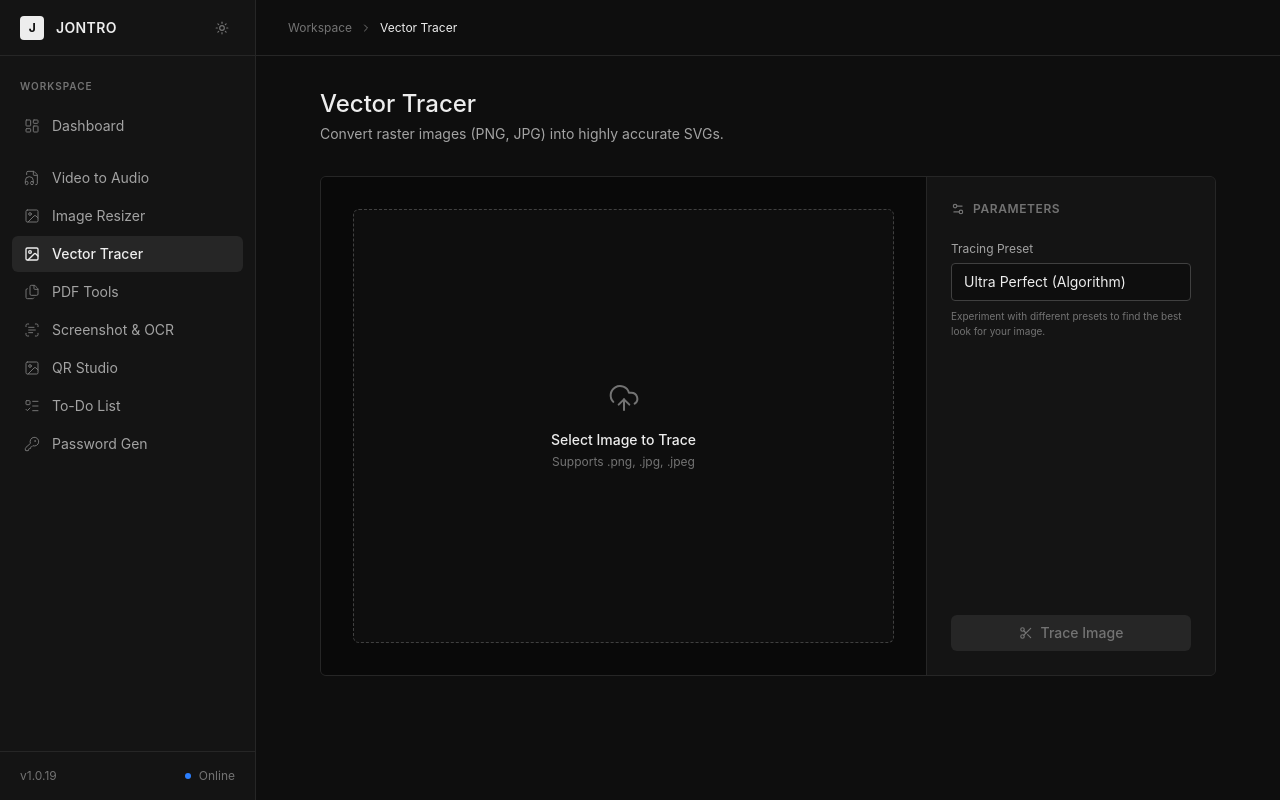
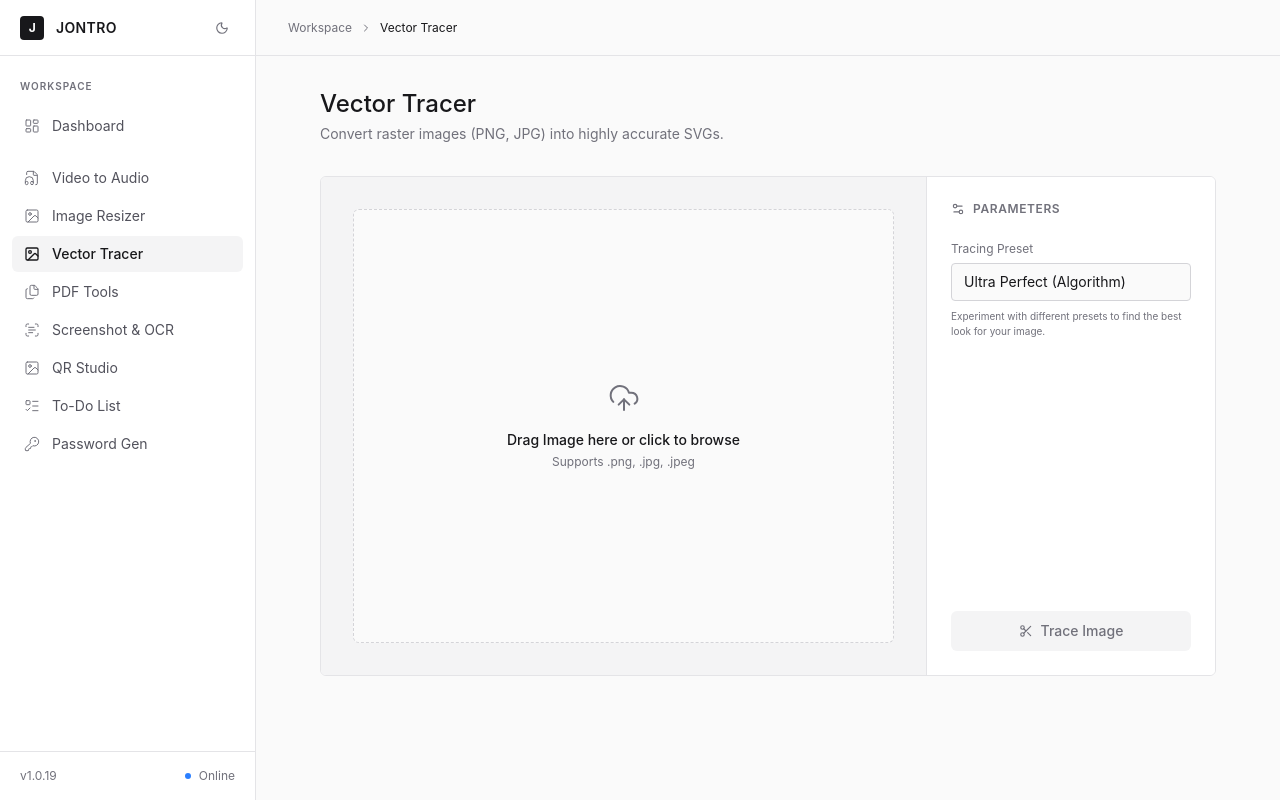
Before and after one commit to zihaaaad/Jontro, a React (Vite) app: page / in a window 1280 px wide. Both pictures are taken after a click on the button "Vector Tracer". Built offline with nearby package versions, Linux system fonts and the light colour scheme.

Commit message:
feat: pro vector tracer overhaul, UX fixes, drag and drop

```diff
--- a/src/App.tsx
+++ b/src/App.tsx
@@ -20,7 +20,8 @@ function App() {
   const [isBooting, setIsBooting] = useState(true);
   const [isDark, setIsDark] = useState(() => {
     const saved = localStorage.getItem('jontro-theme');
-    return saved ? saved === 'dark' : true;
+    if (saved) return saved === 'dark';
+    return window.matchMedia('(prefers-color-scheme: dark)').matches;
   });
 
   useEffect(() => {
@@ -71,7 +72,7 @@ function App() {
       />
 
       {/* Sidebar */}
-      <div className="w-16 md:w-64 bg-white dark:bg-[#141414] border-r border-zinc-200 dark:border-[#262626] flex flex-col z-10 shrink-0 transition-none">
+      <div className="w-16 md:w-64 bg-white dark:bg-[#141414] border-r border-zinc-200 dark:border-[#262626] flex flex-col z-10 shrink-0 transition-all duration-300 ease-in-out">
         {/* App Header */}
         <div className="h-14 flex items-center justify-center md:justify-between px-0 md:px-5 border-b border-zinc-200 dark:border-[#262626]">
           <div className="flex items-center">
@@ -82,9 +83,9 @@ function App() {
           </div>
           <button
             onClick={() => setIsDark(!isDark)}
-            className="hidden md:flex p-1.5 rounded-md text-zinc-500 hover:text-zinc-900 dark:text-[#737373] dark:hover:text-[#ededed] hover:bg-zinc-100 dark:hover:bg-[#262626] transition-none"
+            className="hidden md:flex p-1.5 rounded-md text-zinc-500 hover:text-zinc-900 dark:text-[#737373] dark:hover:text-[#ededed] hover:bg-zinc-100 dark:hover:bg-[#262626] transition-all duration-200 hover:scale-110 active:scale-95"
           >
-            {isDark ? <Sun size={14} /> : <Moon size={14} />}
+            {isDark ? <Sun size={14} className="animate-in fade-in spin-in-12" /> : <Moon size={14} className="animate-in fade-in spin-in-12" />}
           </button>
         </div>
 
@@ -98,7 +99,7 @@ function App() {
             <button
               onClick={() => setActiveTab('home')}
               title="Dashboard"
-              className={`w-full flex items-center justify-center md:justify-start px-3 py-3 md:py-2 rounded-md text-sm transition-none mb-4 ${
+              className={`w-full flex items-center justify-center md:justify-start px-3 py-3 md:py-2 rounded-md text-sm transition-all duration-200 hover:translate-x-1 mb-4 ${
                 activeTab === 'home'
                   ? 'bg-zinc-100 text-zinc-900 dark:bg-[#262626] dark:text-[#ededed]'
                   : 'hover:bg-zinc-50 text-zinc-600 hover:text-zinc-900 dark:hover:bg-[#1f1f1f] dark:text-[#a3a3a3] dark:hover:text-[#ededed]'
@@ -117,7 +118,7 @@ function App() {
                   key={tool.id}
                   onClick={() => setActiveTab(tool.id)}
                   title={tool.name}
-                  className={`w-full flex items-center justify-center md:justify-start px-3 py-3 md:py-2 rounded-md text-sm transition-none ${
+                  className={`w-full flex items-center justify-center md:justify-start px-3 py-3 md:py-2 rounded-md text-sm transition-all duration-200 hover:translate-x-1 ${
                     isActive
                       ? 'bg-zinc-100 text-zinc-900 dark:bg-[#262626] dark:text-[#ededed]'
                       : 'hover:bg-zinc-50 text-zinc-600 hover:text-zinc-900 dark:hover:bg-[#1f1f1f] dark:text-[#a3a3a3] dark:hover:text-[#ededed]'
@@ -154,9 +155,9 @@ function App() {
           </div>
           <button
             onClick={() => setIsDark(!isDark)}
-            className="md:hidden flex p-2 rounded-md text-zinc-500 hover:text-zinc-900 dark:text-[#737373] dark:hover:text-[#ededed] bg-white dark:bg-[#141414] border border-zinc-200 dark:border-[#262626] transition-none"
+            className="md:hidden flex p-2 rounded-md text-zinc-500 hover:text-zinc-900 dark:text-[#737373] dark:hover:text-[#ededed] bg-white dark:bg-[#141414] border border-zinc-200 dark:border-[#262626] transition-all duration-200 active:scale-95"
           >
-            {isDark ? <Sun size={14} /> : <Moon size={14} />}
+            {isDark ? <Sun size={14} className="animate-in fade-in spin-in-12" /> : <Moon size={14} className="animate-in fade-in spin-in-12" />}
           </button>
         </div>
 
--- a/src/tools/HomeDashboard.tsx
+++ b/src/tools/HomeDashboard.tsx
@@ -44,7 +44,7 @@ export default function HomeDashboard({ onSelectTool }: HomeDashboardProps) {
             <button
               key={cat}
               onClick={() => setActiveCategory(cat)}
-              className={`px-3 py-1.5 text-xs font-medium rounded transition-none whitespace-nowrap ${
+              className={`px-3 py-1.5 text-xs font-medium rounded transition-all duration-200 whitespace-nowrap active:scale-95 ${
                 activeCategory === cat
                   ? 'bg-zinc-100 text-zinc-900 dark:bg-[#262626] dark:text-[#ededed]'
                   : 'text-zinc-500 hover:text-zinc-900 hover:bg-zinc-50 dark:text-[#737373] dark:hover:text-[#ededed] dark:hover:bg-[#1f1f1f]'
@@ -63,7 +63,7 @@ export default function HomeDashboard({ onSelectTool }: HomeDashboardProps) {
             <button
               key={tool.id}
               onClick={() => onSelectTool(tool.id)}
-              className="bg-white dark:bg-[#141414] border border-zinc-200 dark:border-[#262626] hover:border-zinc-400 dark:hover:border-[#737373] hover:bg-zinc-50 dark:hover:bg-[#1a1a1a] rounded-md p-6 flex flex-col text-left transition-none group h-full"
+              className="bg-white dark:bg-[#141414] border border-zinc-200 dark:border-[#262626] hover:border-zinc-400 dark:hover:border-[#737373] hover:bg-zinc-50 dark:hover:bg-[#1a1a1a] rounded-md p-6 flex flex-col text-left transition-all duration-300 hover:-translate-y-1 hover:shadow-md group h-full"
             >
               <div className="flex items-start justify-between mb-4">
                 <div className="w-10 h-10 bg-zinc-50 dark:bg-[#0e0e0e] border border-zinc-200 dark:border-[#262626] rounded-md flex items-center justify-center group-hover:border-zinc-300 dark:group-hover:border-[#404040]">
@@ -80,7 +80,7 @@ export default function HomeDashboard({ onSelectTool }: HomeDashboardProps) {
         {filteredComingSoon.map((tool, idx) => {
           const Icon = tool.icon;
           return (
-            <div key={`soon-${idx}`} className="bg-zinc-50 dark:bg-[#0e0e0e] border border-dashed border-zinc-300 dark:border-[#262626] rounded-md p-6 flex flex-col text-left opacity-70 h-full relative overflow-hidden">
+            <div key={`soon-${idx}`} className="bg-zinc-50 dark:bg-[#0e0e0e] border border-dashed border-zinc-300 dark:border-[#262626] hover:border-zinc-400 dark:hover:border-[#404040] transition-colors duration-300 rounded-md p-6 flex flex-col text-left opacity-70 h-full relative overflow-hidden group">
               <div className="flex items-start justify-between mb-4">
                 <div className="w-10 h-10 bg-white dark:bg-[#141414] border border-zinc-200 dark:border-[#262626] rounded-md flex items-center justify-center">
                   <Icon size={16} className="text-zinc-500 dark:text-[#555]" strokeWidth={1.5} />
--- a/src/tools/TodoList.tsx
+++ b/src/tools/TodoList.tsx
@@ -2,7 +2,7 @@ import { useState, useEffect } from 'react';
 import { Trash2, Plus } from 'lucide-react';
 import { toast } from 'sonner';
 
-interface Task { id: string; text: string; completed: boolean; }
+interface Task { id: string; text: string; completed: boolean; urgency?: number; }
 
 export default function TodoList() {
   const [tasks, setTasks] = useState<Task[]>(() => {
@@ -105,7 +105,7 @@ export default function TodoList() {
                       )}
                     </span>
                   </label>
-                  <button onClick={() => deleteTask(task.id)} className="ml-4 p-1.5 text-zinc-500 dark:text-[#737373] hover:text-red-500 dark:hover:text-[#ededed] opacity-0 group-hover:opacity-100 transition-none">
+                  <button onClick={() => deleteTask(task.id)} className="ml-4 p-1.5 text-zinc-500 dark:text-[#737373] hover:text-red-500 dark:hover:text-[#ededed] opacity-0 group-hover:opacity-100 transition-all duration-200 hover:scale-110 active:scale-95">
                     <Trash2 size={14} />
                   </button>
                 </div>
--- a/src/tools/VectorTracer.tsx
+++ b/src/tools/VectorTracer.tsx
@@ -1,5 +1,5 @@
-import { useState } from 'react';
-import { UploadCloud, X, Download, Settings2, Scissors } from 'lucide-react';
+import { useState, useEffect } from 'react';
+import { UploadCloud, X, Download, Settings2, Scissors, Loader2 } from 'lucide-react';
 import { toast } from 'sonner';
 // @ts-ignore
 import ImageTracer from 'imagetracerjs';
@@ -11,7 +11,12 @@ export default function VectorTracer() {
   const [isProcessing, setIsProcessing] = useState(false);
   const [preset, setPreset] = useState('ultra_perfect');
 
+  // Advanced Settings
+  const [colorLimit, setColorLimit] = useState(256);
+  const [accuracy, setAccuracy] = useState(100);
+
   const presets = [
+    { id: 'custom', name: 'Advanced / Custom' },
     { id: 'ultra_perfect', name: 'Ultra Perfect (Algorithm)' },
     { id: 'default', name: 'Default' },
     { id: 'posterized1', name: 'Posterized (Layered)' },
@@ -43,6 +48,34 @@ export default function VectorTracer() {
     setSvgOutput(null);
   };
 
+  const handleDrop = (e: React.DragEvent) => {
+    e.preventDefault();
+    e.stopPropagation();
+    if (e.dataTransfer.files && e.dataTransfer.files.length > 0) {
+      const file = e.dataTransfer.files[0];
+      if (file.type.startsWith('image/')) {
+        setSelectedFile(file);
+        setPreviewUrl(URL.createObjectURL(file));
+        setSvgOutput(null);
+      } else {
+        toast.error('Please drop a valid image file.');
+      }
+    }
+  };
+
+  const handleDragOver = (e: React.DragEvent) => {
+    e.preventDefault();
+    e.stopPropagation();
+  };
+
+  useEffect(() => {
+    const handleKeyDown = (e: KeyboardEvent) => {
+      if (e.key === 'Escape') removeFile();
+    };
+    window.addEventListener('keydown', handleKeyDown);
+    return () => window.removeEventListener('keydown', handleKeyDown);
+  }, []);
+
   const processVectorization = () => {
     if (!previewUrl) return;
     setIsProcessing(true);
@@ -54,24 +87,21 @@ export default function VectorTracer() {
       // ALGORITHMIC UPGRADE: Ultra-Perfect Custom Engine Parameters
       if (preset === 'ultra_perfect') {
         options = {
-          colorsampling: 2,
-          numberofcolors: 256,
-          mincolorratio: 0,
-          colorquantcycles: 5,
-          blurradius: 0,
-          blurdelta: 20,
-          strokewidth: 1,
-          linefilter: false,
-          scale: 1,
-          roundcoords: 2,
-          viewbox: false,
-          desc: false,
-          lcpr: 0,
-          qcpr: 0,
-          ltres: 0.1,
-          qtres: 0.1,
-          pathomit: 0,
-          rightangleenhance: true
+          colorsampling: 2, numberofcolors: 256, mincolorratio: 0, colorquantcycles: 5,
+          blurradius: 0, blurdelta: 20, strokewidth: 1, linefilter: false, scale: 1,
+          roundcoords: 2, viewbox: false, desc: false, lcpr: 0, qcpr: 0,
+          ltres: 0.1, qtres: 0.1, pathomit: 0, rightangleenhance: true
+        };
+      } else if (preset === 'custom') {
+        // Linear scale for tolerance: 100% accuracy = 0.01 tolerance (very tight), 1% = 3.0 tolerance (very loose)
+        const tol = Math.max(0.01, (101 - accuracy) * 0.03);
+        // Path omit: 100% accuracy = 0 omit, 1% accuracy = 15 omit
+        const omit = Math.floor((100 - accuracy) * 0.15);
+        options = {
+          colorsampling: 2, numberofcolors: colorLimit, mincolorratio: 0, colorquantcycles: 3,
+          blurradius: 0, strokewidth: 1, linefilter: false, scale: 1, roundcoords: 1,
+          viewbox: false, desc: false, lcpr: 0, qcpr: 0,
+          ltres: tol, qtres: tol, pathomit: omit, rightangleenhance: true
         };
       }
 
@@ -129,30 +159,42 @@ export default function VectorTracer() {
             <div className="relative w-full h-full flex items-center justify-center p-4">
               <button
                 onClick={removeFile}
-                className="absolute top-4 right-4 z-50 bg-red-500 hover:bg-red-600 text-white rounded-full p-2 shadow-lg transition-none"
-                title="Remove Image"
+                className="absolute top-4 right-4 z-50 bg-red-500 hover:bg-red-600 text-white rounded-full p-2 shadow-lg transition-all duration-200 hover:scale-110 active:scale-95"
+                title="Remove Image (Esc)"
               >
                 <X size={16} />
               </button>
+
+              {isProcessing && (
+                <div className="absolute inset-0 z-40 flex flex-col items-center justify-center bg-zinc-100/70 dark:bg-black/70 backdrop-blur-sm transition-all duration-300">
+                  <Loader2 size={48} strokeWidth={1.5} className="text-blue-500 animate-spin mb-4" />
+                  <span className="text-sm font-medium text-zinc-900 dark:text-white">Calculating Vectors...</span>
+                  <span className="text-xs text-zinc-500 mt-1">This may take a few seconds on high resolution images.</span>
+                </div>
+              )}
 
               {!svgOutput ? (
                 <img
                   src={previewUrl!}
                   alt="Original preview"
-                  className={`max-w-full max-h-full object-contain ${isProcessing ? 'opacity-30 blur-sm' : 'opacity-100'}`}
+                  className={`max-w-full max-h-full object-contain transition-all duration-500 ${isProcessing ? 'opacity-0 scale-95' : 'opacity-100 scale-100'}`}
                 />
               ) : (
                 <div
-                  className="max-w-full max-h-full flex items-center justify-center [&>svg]:max-w-full [&>svg]:max-h-full"
+                  className="max-w-full max-h-full flex items-center justify-center [&>svg]:max-w-full [&>svg]:max-h-full animate-in fade-in zoom-in duration-500"
                   dangerouslySetInnerHTML={{ __html: svgOutput }}
                 />
               )}
             </div>
           ) : (
-            <label className="flex-1 m-8 border border-dashed border-zinc-300 dark:border-[#404040] hover:border-zinc-400 dark:hover:border-[#737373] bg-zinc-50 dark:bg-[#0e0e0e] rounded-md flex flex-col items-center justify-center p-6 cursor-pointer transition-none">
-              <UploadCloud size={32} strokeWidth={1.5} className="text-zinc-500 dark:text-[#737373] mb-4" />
+            <label
+              onDrop={handleDrop}
+              onDragOver={handleDragOver}
+              className="flex-1 m-8 border border-dashed border-zinc-300 dark:border-[#404040] hover:border-zinc-400 dark:hover:border-[#737373] bg-zinc-50 hover:bg-zinc-100 dark:bg-[#0e0e0e] dark:hover:bg-[#1a1a1a] rounded-md flex flex-col items-center justify-center p-6 cursor-pointer transition-all duration-200"
+            >
+              <UploadCloud size={32} strokeWidth={1.5} className="text-zinc-500 dark:text-[#737373] mb-4 transition-transform duration-300 hover:scale-110" />
               <span className="text-sm font-medium text-zinc-900 dark:text-[#ededed] mb-1 text-center">
-                Select Image to Trace
+                Drag Image here or click to browse
               </span>
               <span className="text-xs text-zinc-500 dark:text-[#737373] text-center">
                 Supports .png, .jpg, .jpeg
@@ -193,6 +235,33 @@ export default function VectorTracer() {
                 Experiment with different presets to find the best look for your image.
               </p>
             </div>
+
+            {preset === 'custom' && (
+              <div className="pt-4 border-t border-zinc-200 dark:border-[#262626] animate-in fade-in slide-in-from-top-2 duration-300">
+                <div className="flex justify-between items-center mb-1.5">
+                  <label className="text-[11px] font-medium text-zinc-700 dark:text-[#a3a3a3]">Color Palette Limit</label>
+                  <span className="text-xs font-mono text-zinc-900 dark:text-[#ededed] bg-zinc-100 dark:bg-[#262626] px-1.5 rounded">{colorLimit}</span>
+                </div>
+                <input
+                  type="range" min="2" max="256" value={colorLimit}
+                  onChange={e => { setColorLimit(Number(e.target.value)); setSvgOutput(null); }}
+                  className="w-full accent-blue-500"
+                />
+
+                <div className="flex justify-between items-center mb-1.5 mt-4">
+                  <label className="text-[11px] font-medium text-zinc-700 dark:text-[#a3a3a3]">Detail Accuracy</label>
+                  <span className="text-xs font-mono text-zinc-900 dark:text-[#ededed] bg-zinc-100 dark:bg-[#262626] px-1.5 rounded">{accuracy}%</span>
+                </div>
+                <input
+                  type="range" min="1" max="100" value={accuracy}
+                  onChange={e => { setAccuracy(Number(e.target.value)); setSvgOutput(null); }}
+                  className="w-full accent-blue-500"
+                />
+                <p className="text-[9px] text-zinc-500 dark:text-[#555] mt-2 leading-tight">
+                  High accuracy retains sharp corners and tiny details, but increases SVG file size.
+                </p>
+              </div>
+            )}
           </div>
 
           <div className="flex flex-col gap-3 mt-6">
@@ -200,19 +269,19 @@ export default function VectorTracer() {
               <button
                 onClick={processVectorization}
                 disabled={!selectedFile || isProcessing}
-                className={`w-full py-2 rounded-md text-sm font-medium transition-none flex items-center justify-center ${
+                className={`w-full py-2.5 rounded-md text-sm font-medium transition-all duration-200 flex items-center justify-center ${
                   !selectedFile || isProcessing
                     ? 'bg-zinc-100 dark:bg-[#262626] text-zinc-500 dark:text-[#737373] cursor-not-allowed'
-                    : 'bg-zinc-900 hover:bg-zinc-800 dark:bg-[#ededed] dark:hover:bg-white text-white dark:text-[#0e0e0e]'
+                    : 'bg-zinc-900 hover:bg-zinc-800 dark:bg-[#ededed] dark:hover:bg-white text-white dark:text-[#0e0e0e] hover:scale-[1.02] active:scale-[0.98]'
                 }`}
               >
-                <Scissors size={14} className="mr-2" />
+                <Scissors size={14} className={`mr-2 ${isProcessing ? 'animate-pulse' : ''}`} />
                 {isProcessing ? 'Tracing...' : 'Trace Image'}
               </button>
             ) : (
               <button
                 onClick={downloadSvg}
-                className="w-full py-2 rounded-md text-sm font-medium transition-none flex items-center justify-center bg-zinc-900 hover:bg-zinc-800 dark:bg-[#ededed] dark:hover:bg-white text-white dark:text-[#0e0e0e]"
+                className="w-full py-2.5 rounded-md text-sm font-medium transition-all duration-200 flex items-center justify-center bg-zinc-900 hover:bg-zinc-800 dark:bg-[#ededed] dark:hover:bg-white text-white dark:text-[#0e0e0e] hover:scale-[1.02] active:scale-[0.98]"
               >
                 <Download size={14} className="mr-2" /> Download SVG
               </button>
```
